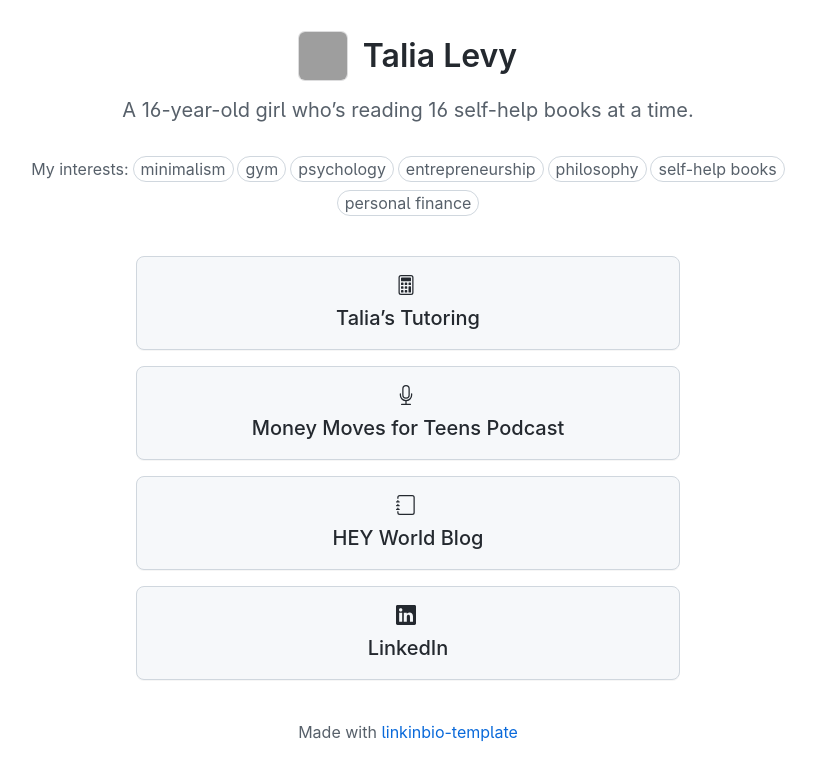
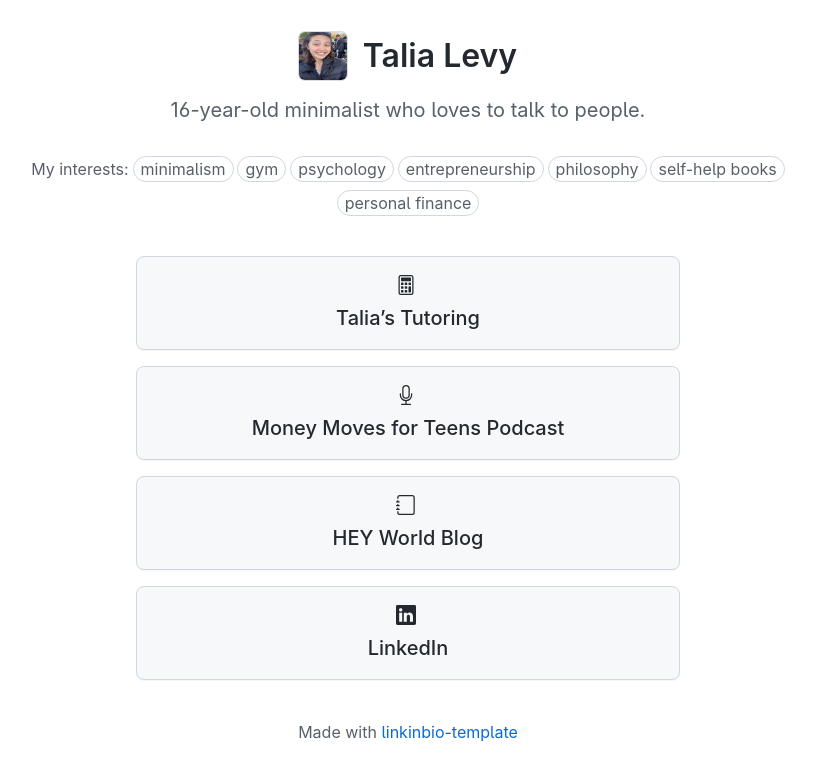
Before and after one commit to tslevy/linkinbio, a Jekyll site: the page built from index.md, in a window 1280 px wide. Shown: the top 781 px of the page, without its empty margins (232-1048 px from the left). Built offline with Jekyll 4.4.1, drawn with Linux system fonts in a browser that asks for light colours; our own code applies the rules of GitHub Pages for plain Markdown files; grey boxes are pictures that could not be loaded.

Commit message:
Update index.md

```diff
--- a/index.md
+++ b/index.md
@@ -1,8 +1,8 @@
 ---
 avatar-name: "Talia Levy"
-avatar-url: "assets/img/gituub image.jpg"
+avatar-url: "assets/img/take 2.jpg"
 avatar-alt-text: "An image of Talia Levy"
 interest-prefix: "My interests:"
 ---
 
-A 16-year-old girl who's reading 16 self-help books at a time.
+16-year-old minimalist who loves to talk to people.
```
